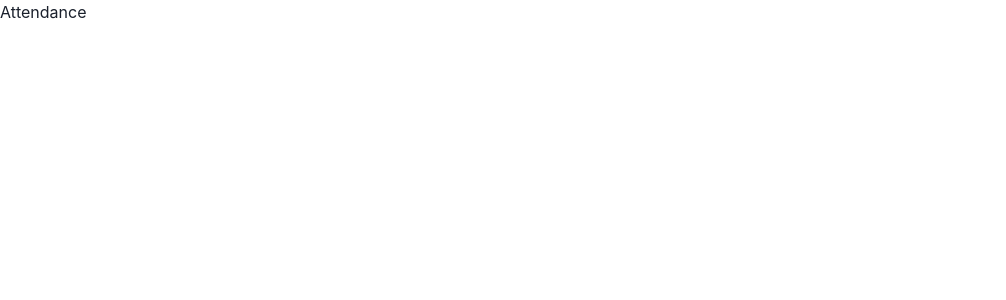
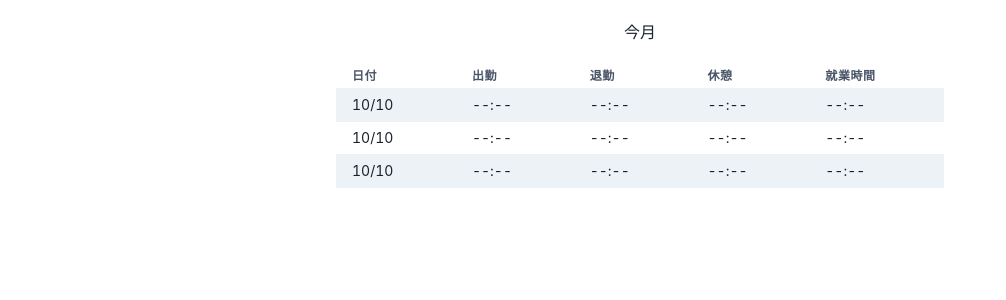
Before and after one commit to tatannca/bonus-time-webfront, a Next.js app: page /attendance in a window 1280 px wide. Shown: the top 300 px of the page, without its empty margins (0-1006 px from the left). Built offline with nearby package versions, Linux system fonts and the light colour scheme; no server answers; sample sign-in values are in the browser's storage.

Commit message:
attendance wip

```diff
--- a/pages/attendance/index.tsx
+++ b/pages/attendance/index.tsx
@@ -3,6 +3,7 @@ import { useEffect, useState } from 'react';
 import { User } from 'firebase/auth';
 import { firebaseAuth } from '../../firebase/config';
 import { useRouter } from 'next/router';
+import { Container, Text, Table, Thead, Tbody, Tr, Th, Td } from '@chakra-ui/react';
 
 const Attendance: NextPage = () => {
   const router = useRouter();
@@ -22,6 +23,46 @@ const Attendance: NextPage = () => {
 
   if (!user) return <></>;
 
-  return <div>Attendance</div>;
+  return (
+    <Container maxW="container.sm">
+      <Text py={5} textAlign="center">
+        今月
+      </Text>
+      <Table variant="striped" size="sm">
+        <Thead>
+          <Tr>
+            <Th>日付</Th>
+            <Th>出勤</Th>
+            <Th>退勤</Th>
+            <Th>休憩</Th>
+            <Th>就業時間</Th>
+          </Tr>
+        </Thead>
+        <Tbody>
+          <Tr>
+            <Td>10/10</Td>
+            <Td>--:--</Td>
+            <Td>--:--</Td>
+            <Td>--:--</Td>
+            <Td>--:--</Td>
+          </Tr>
+          <Tr>
+            <Td>10/10</Td>
+            <Td>--:--</Td>
+            <Td>--:--</Td>
+            <Td>--:--</Td>
+            <Td>--:--</Td>
+          </Tr>
+          <Tr>
+            <Td>10/10</Td>
+            <Td>--:--</Td>
+            <Td>--:--</Td>
+            <Td>--:--</Td>
+            <Td>--:--</Td>
+          </Tr>
+        </Tbody>
+      </Table>
+    </Container>
+  );
 };
 export default Attendance;
```
